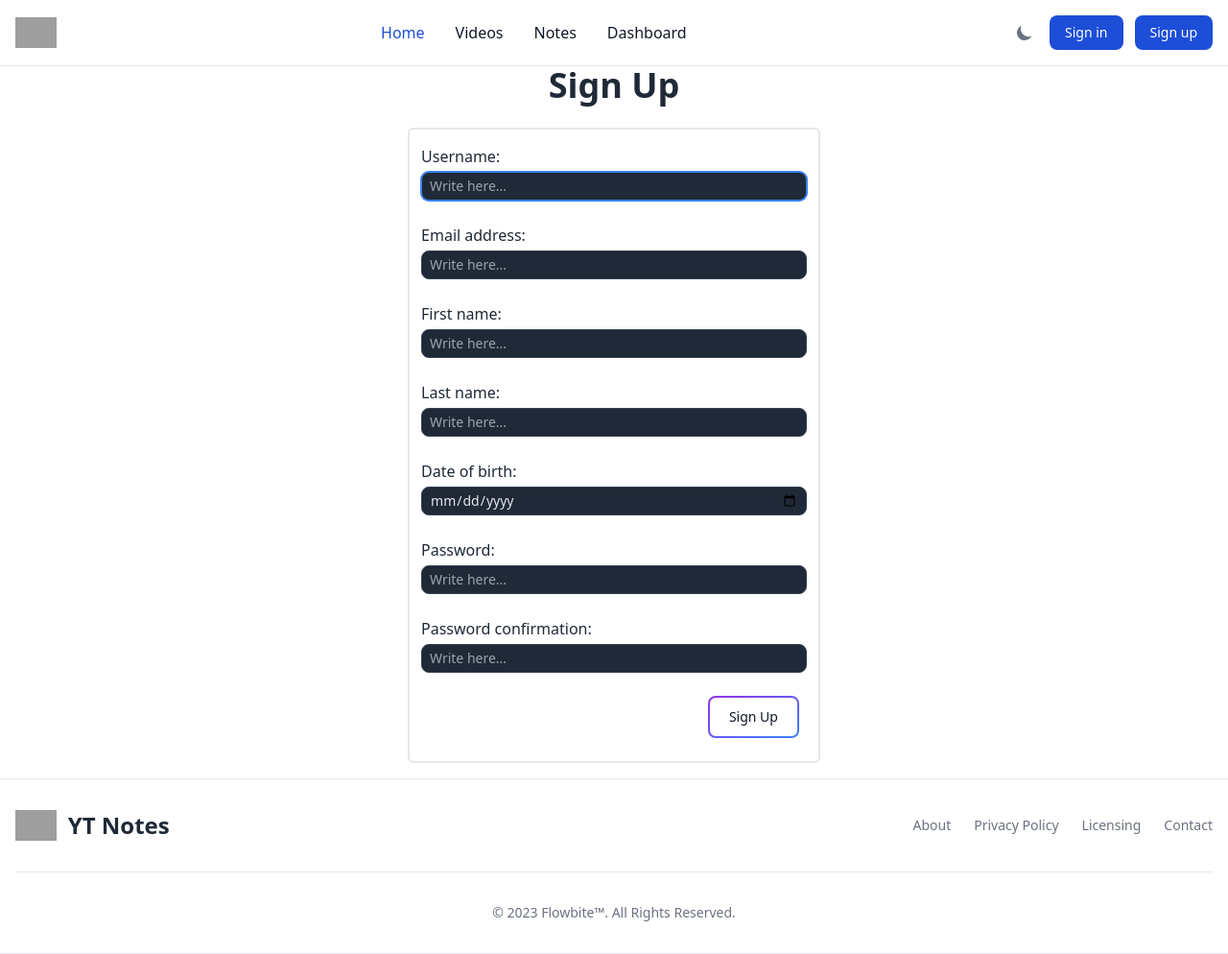
After one commit to Soumen3/YouTubeNotes, a Django app: page /signup/ in a window 1280 px wide. The commit adds this page. Shown: the whole page at 96% size. Run offline with Django 5.2, Linux system fonts and the light colour scheme; some libraries are stand-ins or nearby versions; grey boxes are pictures that could not be loaded.

Commit message:
user login, signup logout

```diff
--- /dev/null
+++ b/Note/form.py
@@ -0,0 +1,42 @@
+from django.contrib.auth.forms import UserCreationForm, AuthenticationForm
+from django.contrib.auth.models import User
+from django.core.exceptions import ValidationError
+from django import forms
+
+tailwindcss = " rounded-lg bg-gray-800 w-full :text-gray-200 dark:bg-gray-700 border border-gray-700 focus:border-blue-500 focus:ring-1 focus:ring-blue-500 focus:outline-none text-sm text-gray-200 py-1 px-2 my-1"
+
+class CustomUserCreationForm(UserCreationForm):
+	username = forms.CharField(label="Username",
+						  widget=forms.TextInput(attrs={'class': tailwindcss ,'placeholder':'Write here...'}))
+	email = forms.EmailField(label="Email address",
+						  widget=forms.EmailInput(attrs={'class': tailwindcss , 'placeholder':'Write here...'}))
+	first_name = forms.CharField(label="First name",
+						  widget=forms.TextInput(attrs={'class': tailwindcss ,'placeholder':'Write here...'}))
+	last_name = forms.CharField(label="Last name",
+						  widget=forms.TextInput(attrs={'class': tailwindcss ,'placeholder':'Write here...'}))
+	date_of_birth = forms.DateField(
+						widget=forms.DateInput(attrs={'type': 'date', 'class':tailwindcss, 'range': '1900-01-01, 2021-12-31'}))
+	password1 = forms.CharField(label="Password",
+						  widget=forms.PasswordInput(attrs={'class': tailwindcss ,'placeholder':'Write here...'}))
+	password2 = forms.CharField(label="Password confirmation",
+						  widget=forms.PasswordInput(attrs={'class': tailwindcss ,'placeholder':'Write here...'}))
+	class Meta:
+		model = User
+		fields = ('username', 'email', 'first_name', 'last_name', 'date_of_birth')
+
+
+	def clean_email(self):
+		email = self.cleaned_data.get('email')
+		if User.objects.filter(email=email).exists():
+			raise ValidationError("User with this Email address already exists. Or may be the email is not verified yet.")
+		return email
+
+
+class CustomeAuthenticationForm(AuthenticationForm):
+	username = forms.CharField(label="Username",
+						  widget=forms.TextInput(attrs={'class': tailwindcss ,'placeholder':'Write here...'}))
+	password = forms.CharField(label="Password",
+						  widget=forms.PasswordInput(attrs={'class': tailwindcss ,'placeholder':'Write here...'}))
+	class Meta:
+		model = User
+		fields = ('username', 'password')
--- /dev/null
+++ b/Note/templates/auth/user_signup.html
@@ -0,0 +1,19 @@
+{% extends "base.html" %}
+{% load static %}
+
+{% block body %}
+	<div class="user-creation-form grid text-gray-800 dark:text-white bg-white dark:bg-gray-900 w-full z-20 top-0 start-0 border-b border-gray-200 dark:border-gray-600">
+		<h1 class="text-4xl font-bold text-gray-800 dark:text-white justify-self-center mb-6">Sign Up</h1>
+		<div class="form flex flex-col items-center border-2 rounded-md px-3 py-4 w-fit justify-self-center mb-4">
+			<form action="" method="post" class="gap-5 grid">{% csrf_token %}
+				{{form.as_p}}
+				<button type="Submmit" class="w-fit justify-self-end relative inline-flex items-center justify-center p-0.5 mb-2 me-2 overflow-hidden text-sm font-medium text-gray-900 rounded-lg group bg-gradient-to-br from-purple-600 to-blue-500 group-hover:from-purple-600 group-hover:to-blue-500 hover:text-white dark:text-white focus:ring-4 focus:outline-none focus:ring-blue-300 dark:focus:ring-blue-800">
+					<span class="relative px-5 py-2.5 transition-all ease-in duration-75 bg-white dark:bg-gray-900 rounded-md group-hover:bg-opacity-0">
+						Sign Up
+					</span>
+				</button>
+			</form>
+		</div>
+
+	</div>
+{% endblock body %}
--- a/Note/templates/components/navbar.html
+++ b/Note/templates/components/navbar.html
@@ -15,9 +15,12 @@
 				</svg>
 			</button>
 
-			<button type="button" class="text-white bg-blue-700 hover:bg-blue-800 focus:ring-4 focus:outline-none focus:ring-blue-300 font-medium rounded-lg text-sm px-4 py-2 text-center dark:bg-blue-600 dark:hover:bg-blue-700 dark:focus:ring-blue-800 mr-2">Sign in</button>
-			<button type="button" class="text-white bg-blue-700 hover:bg-blue-800 focus:ring-4 focus:outline-none focus:ring-blue-300 font-medium rounded-lg text-sm px-4 py-2 text-center dark:bg-blue-600 dark:hover:bg-blue-700 dark:focus:ring-blue-800">Sign up</button>
-
+			{% if not request.user.is_authenticated %}
+				<a href="{% url "login" %}"  type="button" class="text-white bg-blue-700 hover:bg-blue-800 focus:ring-4 focus:outline-none focus:ring-blue-300 font-medium rounded-lg text-sm px-4 py-2 text-center dark:bg-blue-600 dark:hover:bg-blue-700 dark:focus:ring-blue-800 mr-2">Sign in</a>
+				<a href="{% url "signup" %}" type="button" class="text-white bg-blue-700 hover:bg-blue-800 focus:ring-4 focus:outline-none focus:ring-blue-300 font-medium rounded-lg text-sm px-4 py-2 text-center dark:bg-blue-600 dark:hover:bg-blue-700 dark:focus:ring-blue-800">Sign up</a>
+			{% else %}
+				<a href="{% url "logout" %}" type="button" class="text-white bg-blue-700 hover:bg-blue-800 focus:ring-4 focus:outline-none focus:ring-blue-300 font-medium rounded-lg text-sm px-4 py-2 text-center dark:bg-blue-600 dark:hover:bg-blue-700 dark:focus:ring-blue-800">Logout</a>
+			{% endif %}
 			<button data-collapse-toggle="navbar-sticky" type="button" class="inline-flex items-center p-2 w-10 h-10 justify-center text-sm text-gray-500 rounded-lg md:hidden hover:bg-gray-100 focus:outline-none focus:ring-2 focus:ring-gray-200 dark:text-gray-400 dark:hover:bg-gray-700 dark:focus:ring-gray-600" aria-controls="navbar-sticky" aria-expanded="false">
 				<span class="sr-only">Open main menu</span>
 				<svg class="w-5 h-5" aria-hidden="true" xmlns="http://www.w3.org/2000/svg" fill="none" viewBox="0 0 17 14">
--- a/Note/urls.py
+++ b/Note/urls.py
@@ -5,4 +5,9 @@ urlpatterns = [
 	path('', views.home, name='home'),
 	path('videos/', views.videos, name='videos'),
 	path('notes/', views.notes, name='notes'),
+
+	# ===================== User Authentication =====================#
+	path('signup/', views.user_signup, name='signup'),
+	path('login/', views.user_login, name='login'),
+	path('logout/', views.user_logout, name='logout'),
 ]
--- a/Note/views.py
+++ b/Note/views.py
@@ -1,9 +1,63 @@
-from django.shortcuts import render
+from django.shortcuts import render, redirect
+from .form import CustomUserCreationForm, CustomeAuthenticationForm
+from django.contrib.auth.models import User
+from django.contrib import messages
+from django.contrib.auth import authenticate, login, logout
+
 
 # Create your views here.
+
+def user_signup(request):
+	context = {}
+	if request.user.is_authenticated:
+		messages.success(request, 'You are already logged in')
+		return redirect('home')
+	if request.method == 'POST':
+		form = CustomUserCreationForm(request.POST)
+		if form.is_valid():
+			form.save()
+			return redirect('login')
+		else:
+			context['form'] = CustomUserCreationForm()
+			messages.error(request, 'Invalid input')
+
+	context['form'] = CustomUserCreationForm()
+	return render(request, 'auth/user_signup.html', context)
+
+def user_login(request):
+	context = {}
+	if request.user.is_authenticated:
+		messages.success(request, 'You are already logged in')
+		return redirect('home')
+	if request.method == 'POST':
+		form = CustomeAuthenticationForm(data=request.POST)
+		if form.is_valid():
+			username = form.cleaned_data.get('username')
+			password = form.cleaned_data.get('password')
+			user = authenticate(username=username, password=password)
+			if user is not None:
+				login(request, user)
+				messages.success(request, 'You are logged in successfully')
+				return redirect('home')
+			else:
+				context['form'] = CustomeAuthenticationForm()
+				messages.error(request, 'Invalid username or password')
+		else:
+			print(form.errors)
+			context['form'] = CustomeAuthenticationForm()
+			messages.error(request, 'Invalid username or password')
+	else:
+		context['form'] = CustomeAuthenticationForm()
+
+	return render(request, 'auth/user_login.html', context)
+
+def user_logout(request):
+	logout(request)
+	messages.success(request, 'You are logged out successfully')
+	return redirect('home')
+
 def home(request):
 	return render(request, 'Note/home.html')
-
 
 def videos(request):
 	return render(request, 'Note/videos.html')
```
Also changed, not shown: Note/templates/auth/user_login.html (added, +19 -0 lines).
